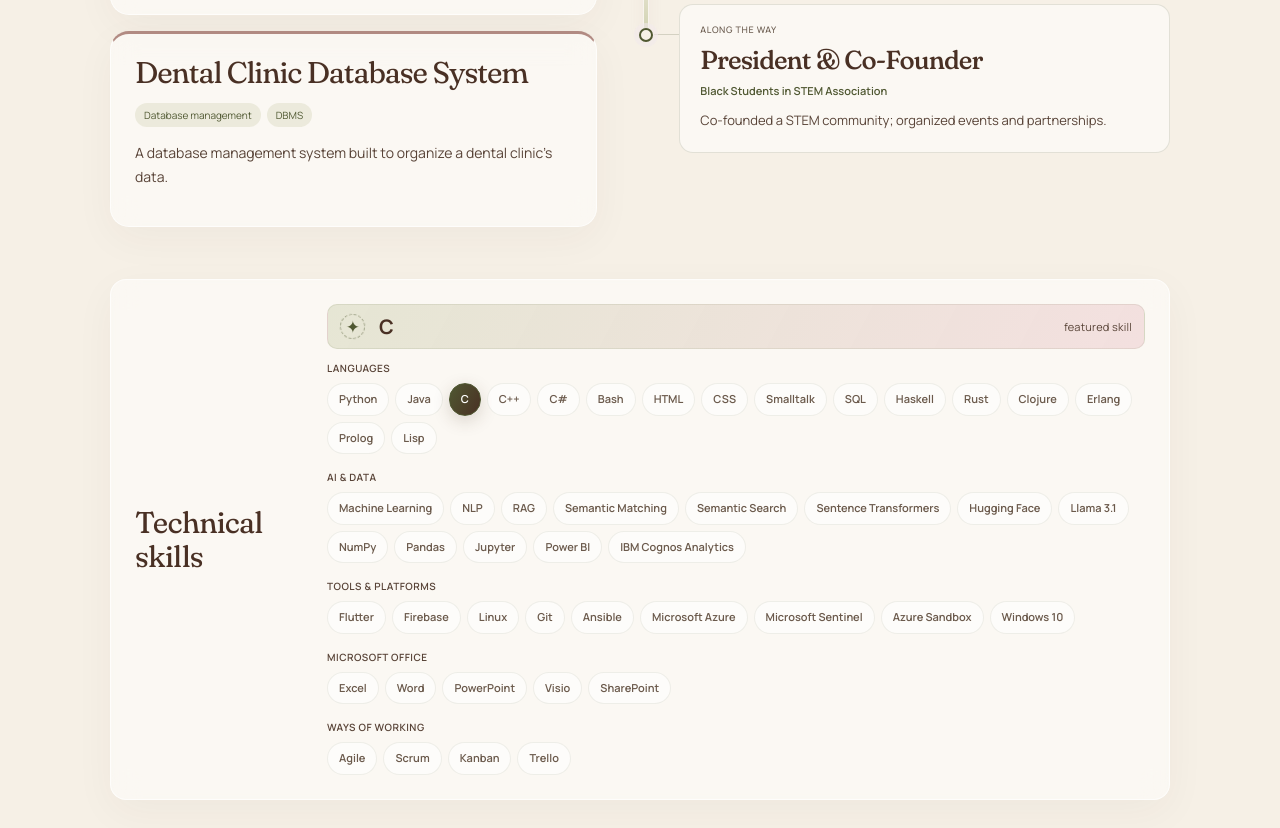
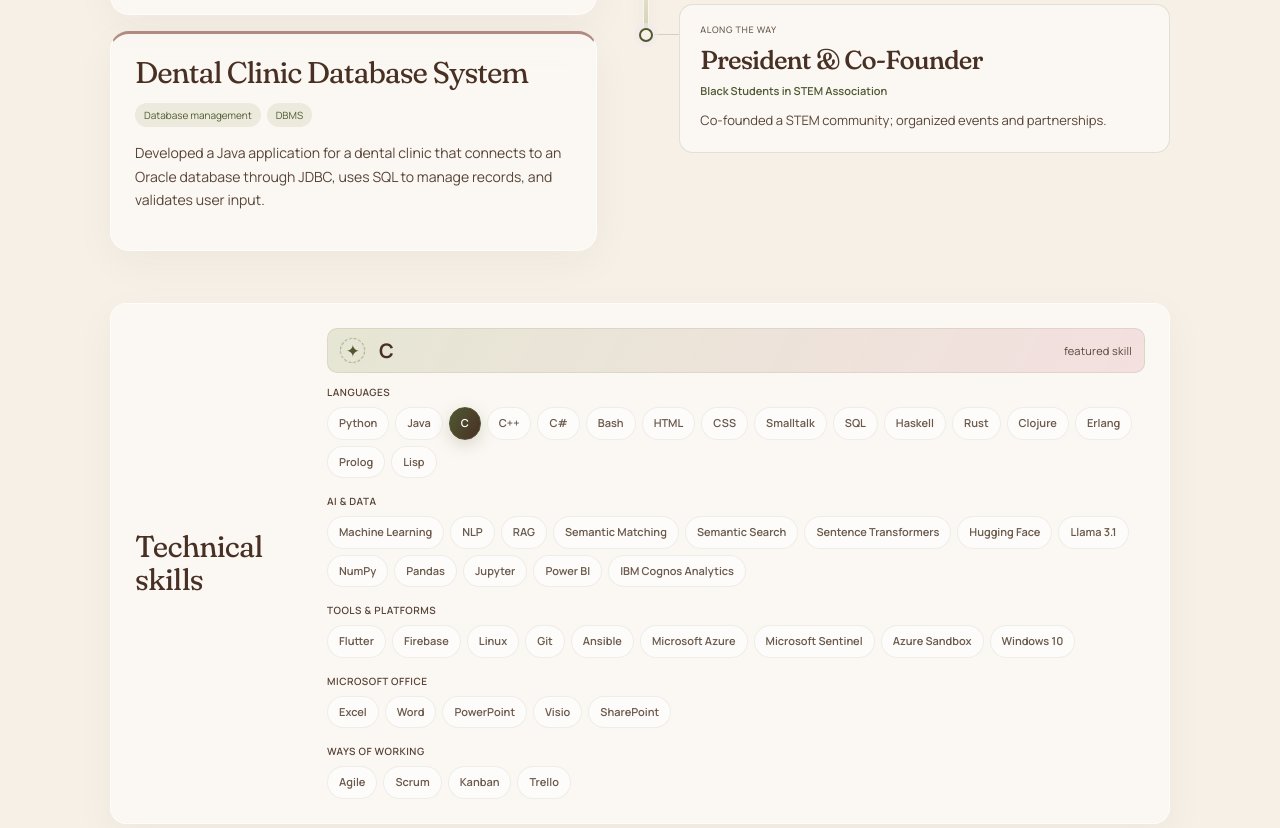
Before and after one commit to kameela5/personal, a plain HTML site: page index.html in a window 1280 px wide. Shown: the part 1835-2663 px from the top of the page. Drawn offline with Linux system fonts and the light colour scheme.

Commit message:
Update the dental clinic project description

```diff
--- a/index.html
+++ b/index.html
@@ -1368,7 +1368,7 @@
 <article class="project-card" tabindex="0" aria-labelledby="dental-clinic-title">
 <h3 id="dental-clinic-title">Dental Clinic Database System</h3>
 <div class="project-meta"><span class="tag">Database management</span><span class="tag">DBMS</span></div>
-<p>A database management system built to organize a dental clinic’s data.</p>
+<p>Developed a Java application for a dental clinic that connects to an Oracle database through JDBC, uses SQL to manage records, and validates user input.</p>
 </article>
 </div>
 </div>
```
